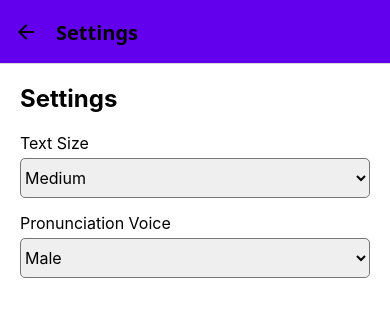
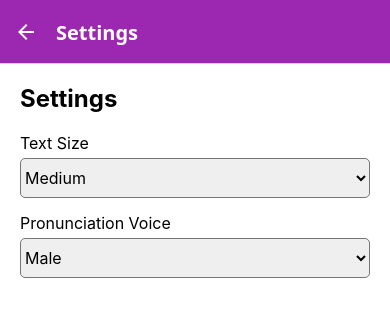
Before and after one commit to toy214/MungMungv2, a React Native app: screen /Settings in a window 390 px wide. Shown: the top 316 px of the page. Built offline with nearby package versions, Linux system fonts and the light colour scheme.

Commit message:
Update App.js
going back

```diff
--- a/App.js
+++ b/App.js
@@ -1,93 +1,28 @@
-import React, { createContext, useState, useEffect, useContext } from 'react';
+import React from 'react';
 import { NavigationContainer } from '@react-navigation/native';
 import { createStackNavigator, TransitionPresets } from '@react-navigation/stack';
-import { StyleSheet } from 'react-native';
-import AsyncStorage from '@react-native-async-storage/async-storage';
 import MenuScreen from './MenuScreen';
 import AboutScreen from './AboutScreen';
 import SettingsScreen from './SettingsScreen';
 import TitleScreen from './TitleScreen';
 import HomeScreen from './HomeScreen';
 import LessonScreen from './LessonScreen';
+import { StyleSheet } from 'react-native';
 
 const Stack = createStackNavigator();
 
-// Create Context
-const AppContext = createContext();
-
-// Context Provider
-function AppProvider({ children }) {
-  const [darkMode, setDarkMode] = useState(false);
-
-  // Load settings from AsyncStorage
-  useEffect(() => {
-    const loadSettings = async () => {
-      try {
-        const savedDarkMode = await AsyncStorage.getItem('darkMode');
-        if (savedDarkMode !== null) setDarkMode(JSON.parse(savedDarkMode));
-      } catch (error) {
-        console.error('Failed to load dark mode setting', error);
-      }
-    };
-
-    loadSettings();
-  }, []);
-
-  // Save dark mode to AsyncStorage
-  const toggleDarkMode = async () => {
-    const newValue = !darkMode;
-    setDarkMode(newValue);
-    try {
-      await AsyncStorage.setItem('darkMode', JSON.stringify(newValue));
-    } catch (error) {
-      console.error('Failed to save dark mode setting', error);
-    }
-  };
-
-  // Global theme styles
-  const themeStyles = darkMode
-    ? {
-        backgroundColor: '#121212',
-        textColor: '#FFFFFF',
-        cardColor: '#1E1E1E',
-        headerColor: '#333333',
-      }
-    : {
-        backgroundColor: '#FFFFFF',
-        textColor: '#000000',
-        cardColor: '#FFF8E1',
-        headerColor: '#6200EE',
-      };
-
-  return (
-    <AppContext.Provider value={{ darkMode, toggleDarkMode, themeStyles }}>
-      {children}
-    </AppContext.Provider>
-  );
-}
-
-// Custom Hook to Access Context
-export function useAppContext() {
-  return useContext(AppContext);
-}
-
 export default function App() {
   return (
-    <AppProvider>
     <NavigationContainer>
       <Stack.Navigator
         initialRouteName="Title"
-          screenOptions={({ route }) => ({
-            headerStyle: { backgroundColor: useAppContext().themeStyles.headerColor },
-            headerTintColor: useAppContext().themeStyles.textColor,
-            cardStyle: { backgroundColor: useAppContext().themeStyles.cardColor },
-            headerTitleStyle: {
-              fontSize: 20,
-              fontWeight: 'bold',
-              color: useAppContext().themeStyles.textColor,
-            },
-            ...TransitionPresets.SlideFromRightIOS,
-          })}
+        screenOptions={{
+          headerStyle: styles.header,
+          headerTintColor: '#FFF',
+          headerTitleStyle: styles.headerTitle,
+          cardStyle: { backgroundColor: '#FFF8E1' },
+          ...TransitionPresets.SlideFromRightIOS, // Smooth transition between screens
+        }}
       >
         <Stack.Screen
           name="Title"
@@ -101,6 +36,7 @@ export default function App() {
           component={MenuScreen}
           options={{
             headerTitle: 'Main Menu',
+            headerStyle: [styles.header, { backgroundColor: '#FF7043' }],
           }}
         />
         <Stack.Screen
@@ -108,6 +44,7 @@ export default function App() {
           component={HomeScreen}
           options={{
             headerTitle: 'Home',
+            headerStyle: [styles.header, { backgroundColor: '#4CAF50' }],
           }}
         />
         <Stack.Screen
@@ -115,6 +52,7 @@ export default function App() {
           component={LessonScreen}
           options={{
             headerTitle: 'Lesson Details',
+            headerStyle: [styles.header, { backgroundColor: '#FFAB40' }],
           }}
         />
         <Stack.Screen
@@ -122,6 +60,7 @@ export default function App() {
           component={AboutScreen}
           options={{
             headerTitle: 'About Us',
+            headerStyle: [styles.header, { backgroundColor: '#2196F3' }],
           }}
         />
         <Stack.Screen
@@ -129,10 +68,21 @@ export default function App() {
           component={SettingsScreen}
           options={{
             headerTitle: 'Settings',
+            headerStyle: [styles.header, { backgroundColor: '#9C27B0' }],
           }}
         />
       </Stack.Navigator>
     </NavigationContainer>
-    </AppProvider>
   );
 }
+
+const styles = StyleSheet.create({
+  header: {
+    backgroundColor: '#6200EE',
+    shadowColor: 'transparent', // Remove header shadow
+  },
+  headerTitle: {
+    fontSize: 20,
+    fontWeight: 'bold',
+  },
+});
```
Lines whose indentation alone changed are shown as unchanged.
